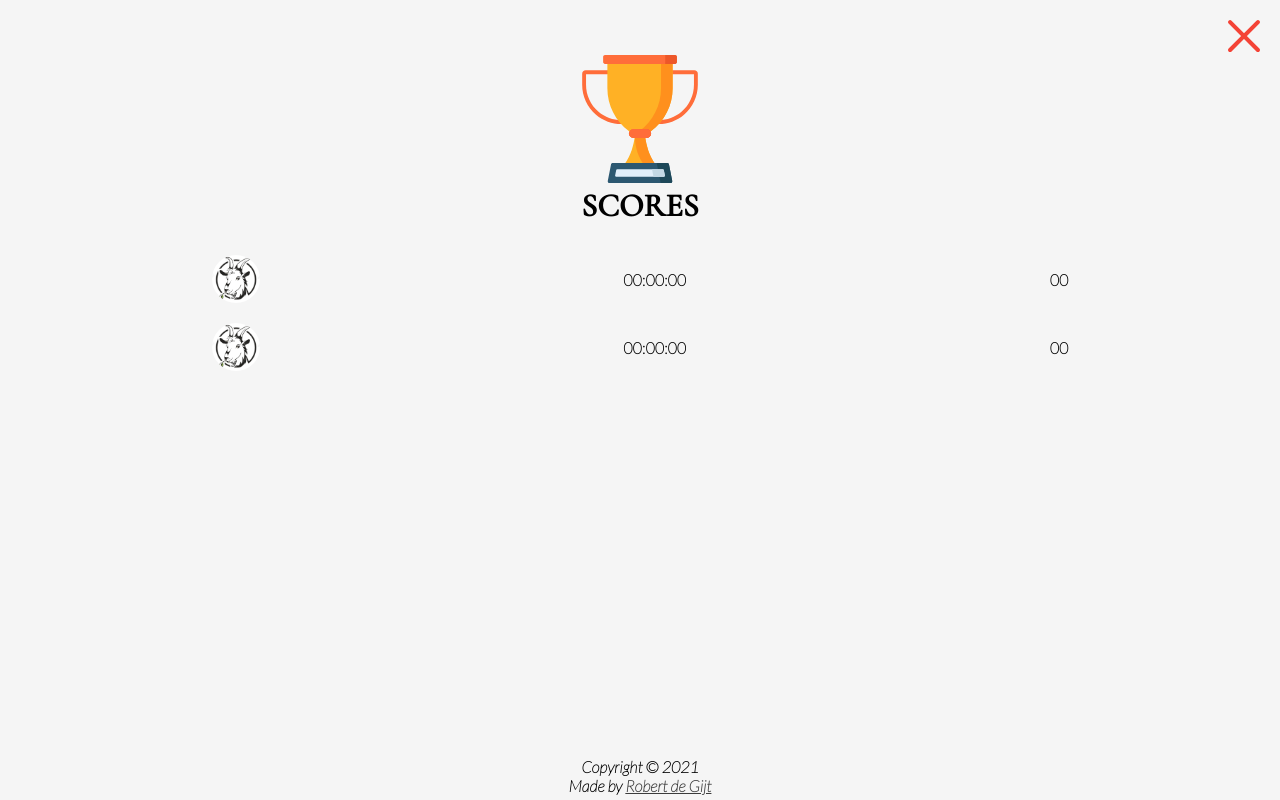
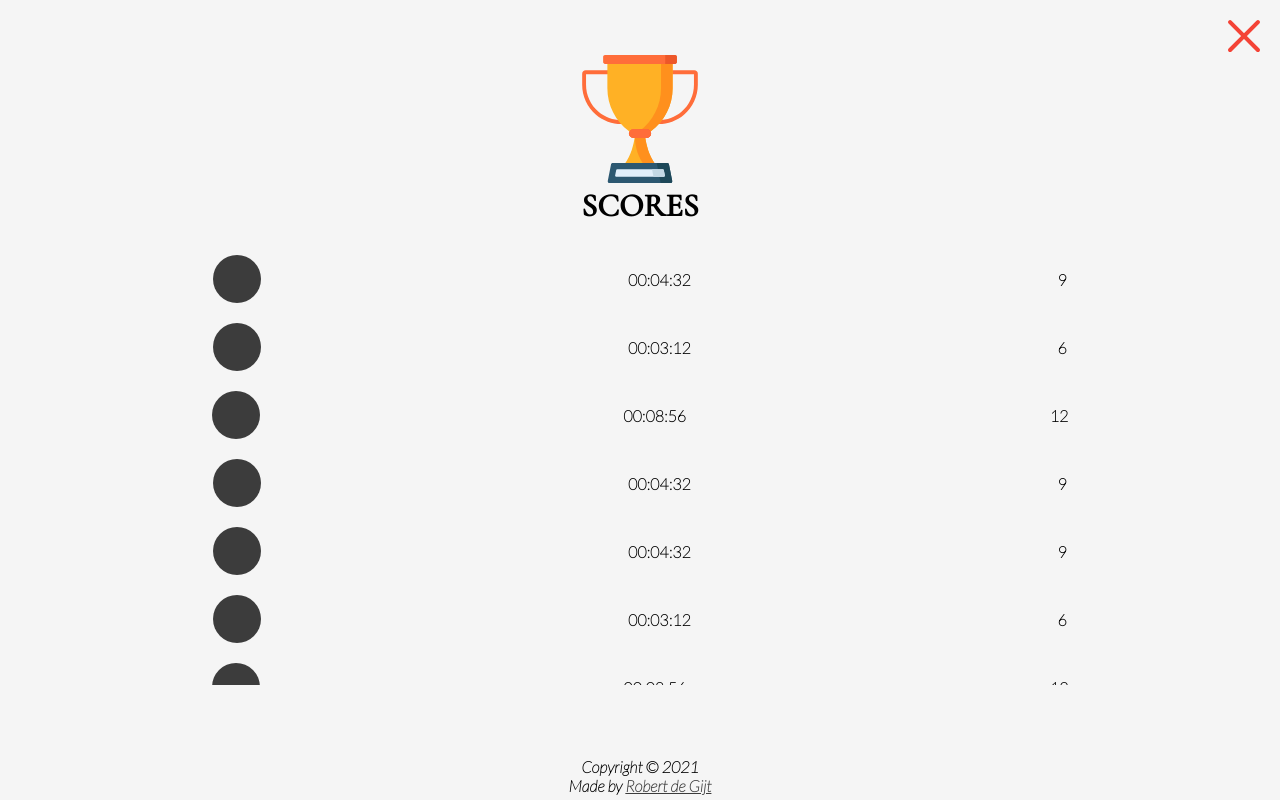
Before and after one commit to rgijt/ThaGoon, a Vue app in the folder thagoon/: page /scores in a window 1280 px wide. Built offline with nearby package versions, Linux system fonts and the light colour scheme.

Commit message:
Added infinite scroll to scores

```diff
--- /dev/null
+++ b/thagoon/src/components/ScoreLine.vue
@@ -0,0 +1,41 @@
+<template>
+  <div class="score">
+    <span
+      ><div
+        class="profile-image"
+        style="background-image: {{ score.image }};"
+      ></div
+    ></span>
+    <span>{{ score.time }}</span>
+    <span>{{ score.count }}</span>
+  </div>
+</template>
+<script>
+export default {
+  props: {
+    score: Object,
+  },
+};
+</script>
+<style scoped>
+div.score {
+  display: flex;
+  justify-content: space-around;
+  font-size: 1em;
+  font-weight: 600;
+  padding: 10px;
+  align-items: center;
+}
+div.score .profile-image {
+  display: flex;
+  height: 48px;
+  width: 48px;
+  color: #ffffff;
+  background-color: #3c3c3c;
+  border-radius: 50%;
+  justify-content: center;
+  align-items: center;
+  background-position: center;
+  background-size: cover;
+}
+</style>
--- /dev/null
+++ b/thagoon/src/logic/getScoresList.js
@@ -0,0 +1,42 @@
+async function getScoresList(amount, currentAmount) {
+  let scoresList = null;
+  let postOptions = {
+    Amount: amount,
+    CurrentAmount: currentAmount,
+  };
+  console.log(postOptions);
+  // TODO;
+  // Replace default value and make a real call
+  // Alleen juiste url plaatsen en then functie fixen.
+  // Check API if user settings are available
+  await fetch('../../data/api.json', {
+    method: 'post',
+  })
+    .then((e) => {
+      // scoreList = e;
+      scoresList = [
+        { image: '', time: '00:04:32', count: 9 },
+        { image: '', time: '00:03:12', count: 6 },
+        { image: '', time: '00:08:56', count: 12 },
+        { image: '', time: '00:04:32', count: 9 },
+        { image: '', time: '00:04:32', count: 9 },
+        { image: '', time: '00:03:12', count: 6 },
+        { image: '', time: '00:08:56', count: 12 },
+        { image: '', time: '00:04:32', count: 9 },
+        { image: '', time: '00:08:56', count: 12 },
+        { image: '', time: '00:04:32', count: 9 },
+      ];
+      console.log('Not Important', e);
+    })
+    .catch((e) => {
+      console.error(
+        'Something went wrong when getting the scores from our API...',
+        e
+      );
+    });
+
+  return new Promise((res) => {
+    res(scoresList);
+  });
+}
+export default getScoresList;
--- a/thagoon/src/views/Scores.vue
+++ b/thagoon/src/views/Scores.vue
@@ -9,74 +9,83 @@
         <h1>SCORES</h1>
       </div>
     </header>
-    <div class="scorelist" v-if="this.scorelist != null">
+    <div class="scorelist" v-if="this.scorelist != null" ref="scrollComponent">
       <span v-if="this.scorelist.length === 0">No scores yet...</span>
-      <div class="score">
-        <span><div class="profile-image"></div></span>
-        <span>00:00:00</span>
-        <span>00</span>
-      </div>
-      <div class="score">
-        <span><div class="profile-image"></div></span>
-        <span>00:00:00</span>
-        <span>00</span>
+      <ScoreLine
+        v-for="(score, index) in scorelist"
+        :key="index"
+        :score="score"
+      />
+      <div class="score" v-if="this.scorelist.length !== 0">
+        <span>Dit zijn alle scores...</span>
       </div>
     </div>
   </div>
 </template>
 
 <script>
-import { set, get } from 'idb-keyval';
-
-async function getScores() {
-  await set(
-    'scores',
-    JSON.stringify([{ image: '', time: '00:04:32', count: 9 }])
-  );
-
-  await get('scores')
-    .then((e) => {
-      if (e === undefined) {
-        this.scorelist = null;
-      } else {
-        this.scorelist = JSON.parse(e);
-      }
-    })
-    .catch((e) => {
-      console.log(
-        'Something went wrong when getting your user settings from your indexenDB...',
-        e
-      );
-    });
-}
+import ScoreLine from '../components/ScoreLine.vue';
+import { ref, onMounted, onUnmounted } from 'vue';
+import getScoresList from '../logic/getScoresList';
 
 export default {
   name: 'Scores',
-  data: function() {
+  components: {
+    ScoreLine,
+  },
+  setup() {
+    const scorelist = ref([]);
+    const scrollComponent = ref(null);
+
+    const getScorelist = async () => {
+      let scorelistAmount =
+        scorelist.value != null ? scorelist.value.length : 0;
+      try {
+        //scorelist.value = await getScoresList(10, scorelistAmount);
+        let newScoreList = await getScoresList(10, scorelistAmount);
+        scorelist.value.push(...newScoreList);
+      } catch (e) {
+        console.log(e);
+      }
+    };
+    getScorelist();
+
+    onMounted(() => {
+      document
+        .getElementsByClassName('scorelist')[0]
+        .addEventListener('scroll', handleScroll);
+    });
+
+    onUnmounted(() => {
+      document
+        .getElementsByClassName('scorelist')[0]
+        .addEventListener('scroll', handleScroll);
+    });
+
+    const handleScroll = () => {
+      let element = scrollComponent.value;
+      let scrollY = element.scrollHeight - element.scrollTop;
+      let height = element.offsetHeight;
+      let offset = height - scrollY;
+      if (offset === 0) {
+        getScorelist();
+      }
+    };
+
     return {
-      scorelist: null,
+      scorelist,
+      scrollComponent,
     };
-  },
-  methods: {
-    start: async function() {
-      console.log(this.scorelist);
-      let test = await getScores();
-      console.log(this.scorelist, test);
-      this.scorelist = [
-        { image: '', time: '00:04:32', count: 9 },
-        { image: '', time: '00:04:32', count: 9 },
-      ];
-      console.log(this.scorelist[0]);
-    },
-  },
-  mounted: function() {
-    this.start();
-    console.log(this.scorelist);
   },
 };
 </script>
 
 <style scoped>
+.page {
+  height: 100vh;
+  display: flex;
+  flex-direction: column;
+}
 header {
   display: flex;
   flex-direction: column;
@@ -99,31 +108,12 @@ header {
 }
 
 div.scorelist {
-  height: 100%;
+  height: 55%;
   display: block;
   margin: 0 20px;
   overflow-y: scroll;
 }
-
-div.score {
-  display: flex;
-  justify-content: space-around;
-  font-size: 1em;
-  font-weight: 600;
-  padding: 10px;
-  align-items: center;
-}
-div.score .profile-image {
-  display: flex;
-  height: 48px;
-  width: 48px;
-  color: #ffffff;
-  background-color: #3c3c3c;
-  border-radius: 50%;
-  justify-content: center;
-  align-items: center;
-  background-image: url('../assets/img/geit.jpg');
-  background-position: center;
-  background-size: cover;
+.score:last-child {
+  margin: 40px 0;
 }
 </style>
```
Also changed, not shown: thagoon/src/logic/utils.js (added, +11 -0 lines).
